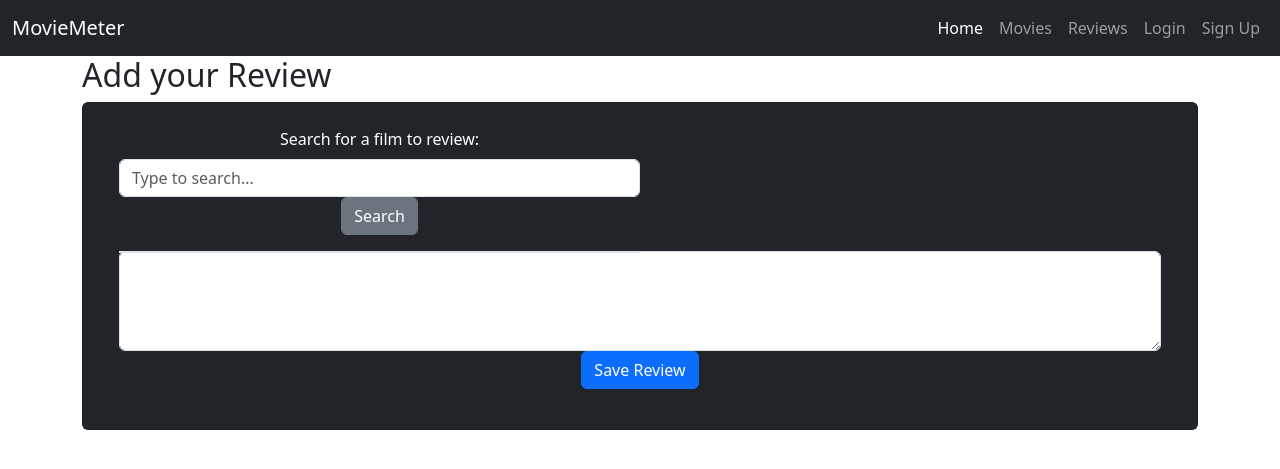
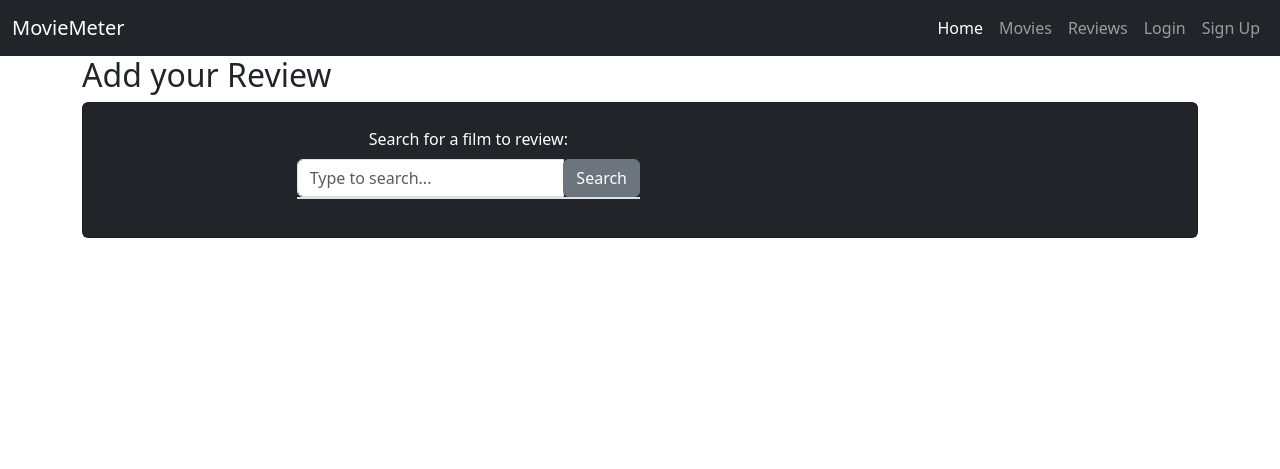
Before and after one commit to leellismith/MovieMeter, a Flask app: page /add_review in a window 1280 px wide. Shown: the top 469 px of the page. Run offline with Flask 3, Linux system fonts and the light colour scheme; some libraries are stand-ins or nearby versions.

Commit message:
Fixed issue with add_review form

```diff
--- a/app.py
+++ b/app.py
@@ -33,8 +33,17 @@ def index():
 @app.route("/search", methods=["GET", "POST"])
 def search():
     query = request.form.get("query")
+    if not query:
+        flash(f"No search provided.")
+        return render_template("index.html")
+
     redirect_to = request.form.get("redirect_to", "index")
     movies = search_movies_in_db(query)
+
+    if not movies:
+        movies = search_movies_in_api(query)
+        if movies:
+            save_movies_to_db(movies)
 
     if not movies:
         if redirect_to == "add_review":
@@ -114,35 +123,67 @@ def logout():
 
 @app.route("/add_review", methods=["GET", "POST"])
 def add_review():
-    movie_title = request.form.get("query")
-    review_text = request.form.get("review")
-    poster_url = request.form.get("poster_url")
+    movie_title = ""
+    review_text = ""
+    poster_url = ""
 
-    if request.method == "POST" and movie_title and review_text:
+    if request.method == "POST":
+        movie_title = request.form.get("query")
+        review_text = request.form.get("review")
+        poster_url = request.form.get("poster_url")
+
+        if not movie_title or not review_text:
+            flash("Movie title and review text are required.")
+            return render_template(
+                "add_review.html", movie_title=movie_title,
+                review_text=review_text, poster_url=poster_url)
+
         if len(review_text) > 200:
-            flash("A review must be 200 characters or less")
-        else:
-            movie_details = search_movie_details(movie_title)
+            flash("A review must be 200 characters or less.")
+            return render_template(
+                "add_review.html", movie_title=movie_title,
+                review_text=review_text, poster_url=poster_url)
+
+        movie_details = get_movie_details(movie_title)
+
+        if not movie_details:
+            movie_details = search_movies_in_api(movie_title)
             if movie_details:
-                review = {
-                    "movie": movie_title,
-                    "review": review_text,
-                    "image_url": poster_url,
-                    "user": session["user"],
-                    "timestamp": datetime.datetime.utcnow()
-                }
-                mongo.db.reviews.insert_one(review)
-                flash("Review added successfully.")
-                return redirect(url_for("reviews"))
+                save_movies_to_db(movie_details)
+
+        if not movie_details:
             flash(f"Movie '{movie_title}' not found.")
+            return render_template(
+                "add_review.html", movie_title=movie_title,
+                review_text=review_text, poster_url=poster_url)
 
-    return render_template("add_review.html", movie_title=movie_title, review_text=review_text, poster_url=poster_url)
+        review = {
+            "movie": movie_title,
+            "review": review_text,
+            "image_url": poster_url,
+            "user": session.get("user"),
+            "timestamp": datetime.datetime.utcnow()
+        }
+
+        mongo.db.reviews.insert_one(review)
+        flash("Review added successfully.")
+        return redirect(url_for("reviews"))
+
+    return render_template(
+        "add_review.html", movie_title=movie_title,
+        review_text=review_text, poster_url=poster_url)
 
 
 @app.route("/reviews")
 def reviews():
     reviews = list(mongo.db.reviews.find())
     return render_template("reviews.html", reviews=reviews)
+
+
+@app.route("/manage_reviews/<review_id>", methods=["GET", "POST"])
+def manage_reviews(review_id):
+    review = mongo.db.reviews.find_one({"_id": ObjectId(review_id)})
+    return render_template("manage_reviews", review=review)
 
 
 # Help Functions
--- a/templates/add_review.html
+++ b/templates/add_review.html
@@ -6,33 +6,46 @@
     <div class="card text-bg-dark mx-auto p-2 m-2">
         <div class="card-body">
             <div class="container text-center position-relative">
-                <div class="row">
-                    <div class="col"></div>
-                    <form method="POST" action="/search">
+                <div class="row justify-content-center">
+                    <div class="col-md-8">
+                        <form method="POST" action="/search" class="mb-3">
                             <div class="col-6 position-relative">
                                 <label for="query" class="form-label">Search for a film to review:</label>
+                                <div class="input-group">
                                     <input class="form-control" list="datalistOptions" id="query" name="query"
                                         placeholder="Type to search..." type="text" required autocomplete="off">
                                     <input type="hidden" name="redirect_to" value="add_review">
-                            <button type="submit" class="btn btn-secondary mb-3">Search</button>
+                                    <div>
+                                        <button type="submit" class="btn btn-secondary">Search</button>
+                                    </div>
+                                </div>
                                 <div id="autocomplete-list" class="autocomplete-suggestions"></div>
                             </div>
                         </form>
-                    <div class="col">
+                        {% if movie_title %}
+                        <div class="card text-bg-secondary p-3 mb-3">
+                            <div class="card-body">
+                                <h5 class="card-title">{{ movie_title }}</h5>
+                                {% if poster_url %}
+                                <div class="text-center mb-3">
+                                    <img src="{{ poster_url }}" alt="Film Poster" class="img-fluid"
+                                        style="max-width: 200px;">
+                                    <input type="hidden" id="poster_url" name="poster_url" value="{{ poster_url }}">
+                                </div>
+                                {% endif %}
                                 <form method="POST" action="/add_review">
-                            {% if poster_url %}
-                            <img src="{{ poster_url }}" alt="Film Poster"
-                                style="width: 200px; height: auto; margin-top: 10px;">
+                                    <input type="hidden" id="query" name="query" value="{{ movie_title }}">
                                     <input type="hidden" id="poster_url" name="poster_url" value="{{ poster_url }}">
-                            {% endif %}
-                            <input type="hidden" id="query" name="query" value="{{ movie_title }}">
-                            <div class="form-floating">
+                                    <div class="form-floating mb-3">
                                         <textarea class="form-control" placeholder="Leave a review here" id="review"
-                                    name="review" style="height: 100px" maxlength="200" required></textarea>
+                                            name="review" style="height: 150px" maxlength="200" required></textarea>
                                         <label for="review">Review</label>
                                     </div>
-                            <button type="submit" class="btn btn-primary mb-3">Save Review</button>
+                                    <button type="submit" class="btn btn-primary">Save Review</button>
                                 </form>
+                            </div>
+                        </div>
+                        {% endif %}
                     </div>
                 </div>
             </div>
```
Lines whose indentation alone changed are shown as unchanged.
